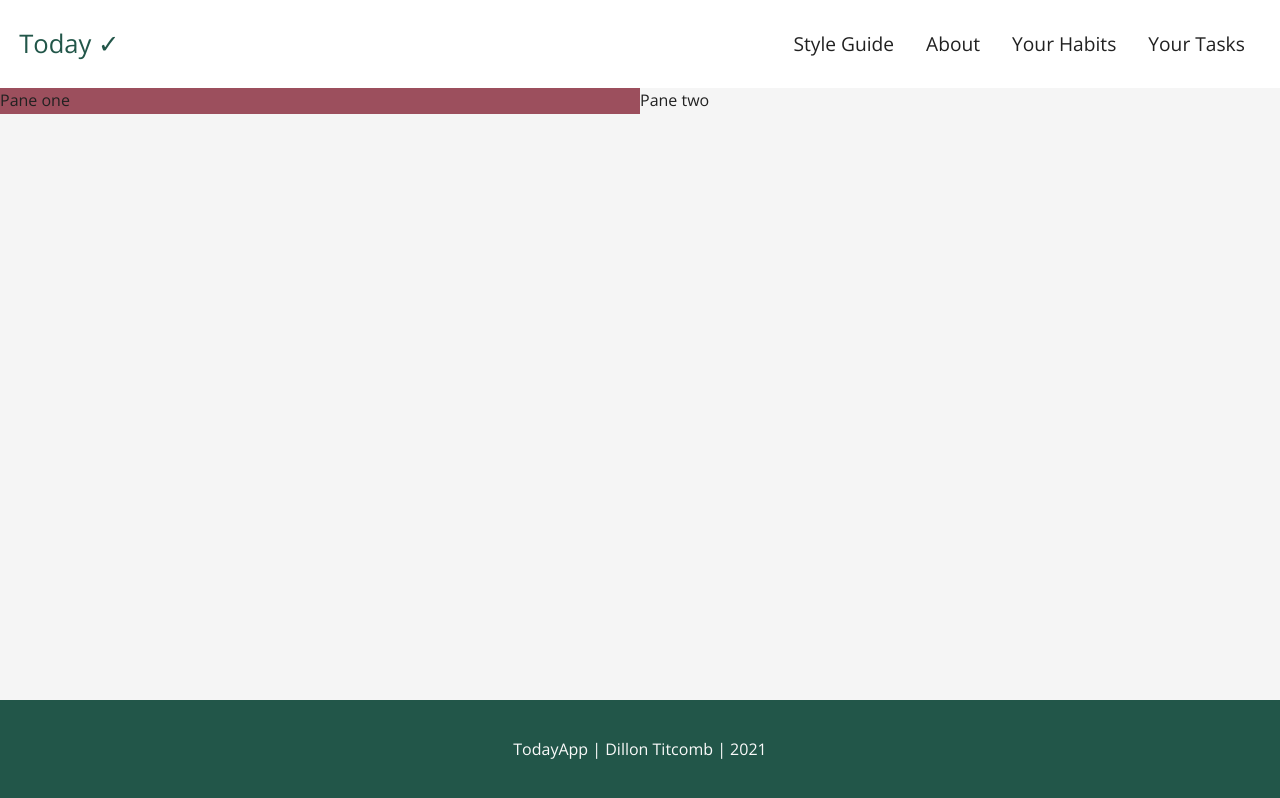
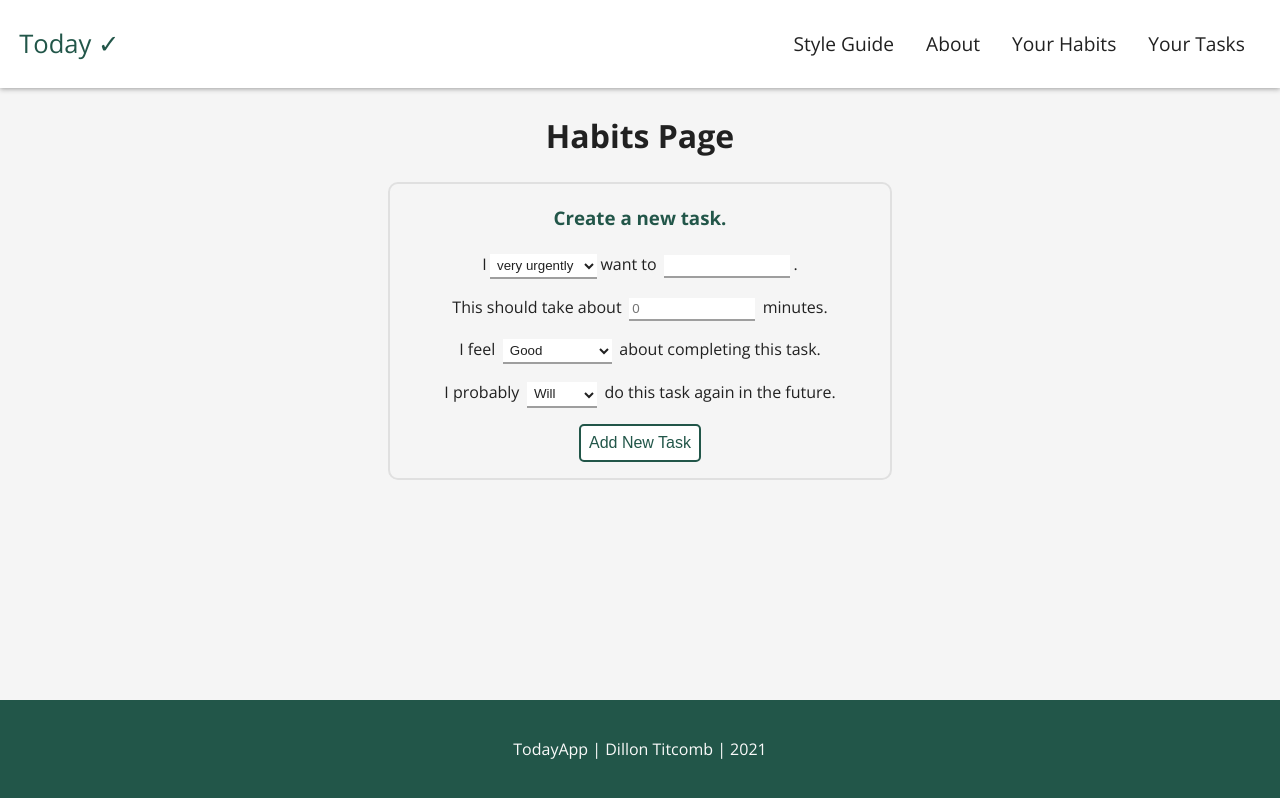
Before and after one commit to dillontitcomb/today, a Next.js app: page /habits in a window 1280 px wide. Built offline with nearby package versions, Linux system fonts and the light colour scheme.

Commit message:
add styling for addTask form.

```diff
--- /dev/null
+++ b/components/layout/Forms.js
@@ -0,0 +1,44 @@
+import styled from 'styled-components';
+
+export const Form = styled.form`
+  background-color: ${(props) =>
+    props.primary
+      ? props.theme.colors.primary
+      : props.secondary
+      ? props.theme.colors.secondary
+      : props.background};
+  width: 500px;
+  display: block;
+  margin: 1rem auto;
+  padding-bottom: 1rem;
+  border: 2px solid ${({ theme }) => theme.colors.midGrey};
+  border-radius: 10px;
+`;
+
+export const Input = styled.input`
+  width: 120px;
+  border: none;
+  display: inline-block;
+  padding: 0.2rem;
+  margin: 0 0.2rem;
+  border-bottom: 2px solid ${({ theme }) => theme.colors.darkGrey};
+  background-color: ${({ theme }) => theme.colors.background};
+  color: ${({ theme }) => theme.colors.darkText};
+`;
+
+export const TextInput = (props) => <Input type='text' {...props}></Input>;
+export const NumberInput = (props) => <Input type='number' {...props}></Input>;
+
+export const Select = styled.select`
+  display: inline-block;
+  padding: 0.2rem;
+  margin: 0 0.2rem;
+  border: none;
+  border-bottom: 2px solid ${({ theme }) => theme.colors.darkGrey};
+  background-color: ${({ theme }) => theme.colors.background};
+  color: ${({ theme }) => theme.colors.darkText};
+`;
+
+export const Option = styled.option`
+  color: black;
+`;
--- a/components/layout/Typography.js
+++ b/components/layout/Typography.js
@@ -2,10 +2,30 @@ import styled from 'styled-components';
 
 export const Title = styled.h1`
   text-align: center;
-  color: ${({ theme }) => theme.colors.primary};
+  color: ${(props) =>
+    props.primary
+      ? props.theme.colors.primary
+      : props.secondary
+      ? props.theme.colors.secondary
+      : props.darkText};
 `;
 
 export const Subtitle = styled.h2`
   text-align: center;
-  color: ${({ theme }) => theme.colors.secondary};
+  color: ${(props) =>
+    props.primary
+      ? props.theme.colors.primary
+      : props.secondary
+      ? props.theme.colors.secondary
+      : props.darkText};
 `;
+
+export const Lead = styled.h3`
+  text-align: center;
+  color: ${(props) =>
+    props.primary
+      ? props.theme.colors.primary
+      : props.secondary
+      ? props.theme.colors.secondary
+      : props.darkText};
+`;
--- a/pages/_app.js
+++ b/pages/_app.js
@@ -29,9 +29,6 @@ const theme = {
 
 const GlobalStyle = createGlobalStyle`
   body {
-    height: 100vh;
-    display: flex;
-    flex-direction: column;
     box-sizing: border-box;
     margin: 0;
     padding: 0;
@@ -40,6 +37,12 @@ const GlobalStyle = createGlobalStyle`
     line-height: 1.6;
     background-color: ${theme.colors.lightGrey};
     color:  ${theme.colors.darkText};
+
+  }
+  .app {
+    height: 100vh;
+    display: flex;
+    flex-direction: column;
   }
   .content {
     flex: 1 0 auto;
@@ -58,13 +61,13 @@ function today({ Component, pageProps }) {
           <Head>
             <title>Today</title>
           </Head>
-          <body>
+          <div className='app'>
             <Navbar />
             <div className='content'>
               <Component {...pageProps} />
             </div>
             <Footer />
-          </body>
+          </div>
         </ThemeProvider>
       </Provider>
     </div>
--- a/pages/habits/index.js
+++ b/pages/habits/index.js
@@ -1,27 +1,53 @@
-import styled from 'styled-components';
-
-const SplitScreen = styled.div`
-  background-color: ${({ theme }) => theme.colors.primary};
-  display: grid;
-  grid-template-columns: 1fr 1fr;
-`;
-
-const Pane = styled.div`
-  background-color: ${(props) =>
-    props.primary
-      ? props.theme.colors.primary
-      : props.secondary
-      ? props.theme.colors.secondary
-      : props.offwhite
-      ? props.theme.colors.lightGrey
-      : props.theme.colors.background};
-`;
+import { OutlineButton } from '../../components/layout/Buttons';
+import {
+  Form,
+  NumberInput,
+  Option,
+  Select,
+  TextInput,
+} from '../../components/layout/Forms';
+import { Lead } from '../../components/layout/Typography';
 
 export default function habits(params) {
   return (
-    <SplitScreen>
-      <Pane secondary>Pane one</Pane>
-      <Pane offwhite>Pane two</Pane>
-    </SplitScreen>
+    <div style={{ textAlign: 'center' }}>
+      <h1>Habits Page</h1>
+      <Form>
+        <Lead primary>Create a new task.</Lead>
+        <p>
+          I
+          <Select>
+            <Option>very urgently</Option>
+            <Option>urgently</Option>
+            <Option>soon</Option>
+            <Option>at some point</Option>
+          </Select>
+          want to <TextInput></TextInput>.
+        </p>
+        <p>
+          This should take about <NumberInput placeholder='0'></NumberInput>{' '}
+          minutes.
+        </p>
+        <p>
+          I feel{' '}
+          <Select>
+            <Option>Good</Option>
+            <Option>Hesitant</Option>
+            <Option>Very Stressed</Option>
+            <Option>Terrified</Option>
+          </Select>{' '}
+          about completing this task.
+        </p>
+        <p>
+          I probably{' '}
+          <Select>
+            <Option>Will</Option>
+            <Option>Will not</Option>
+          </Select>{' '}
+          do this task again in the future.
+        </p>
+        <OutlineButton buttonstyle='primary'>Add New Task</OutlineButton>
+      </Form>
+    </div>
   );
 }
```
